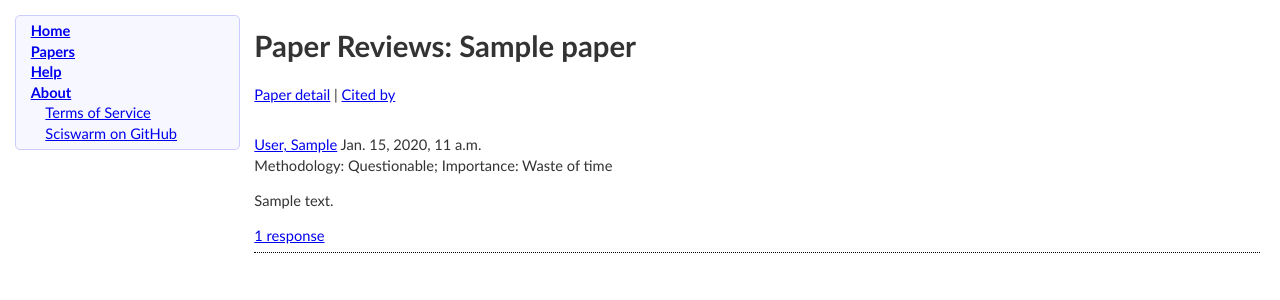
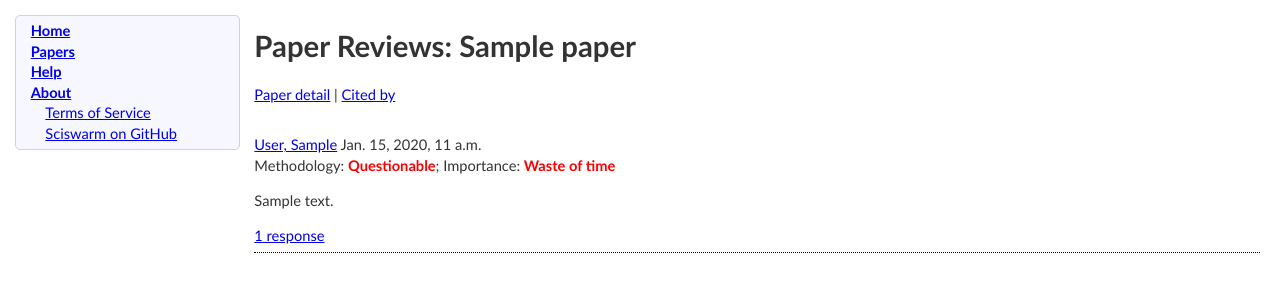
Before and after one commit to nextghost/sciswarm, a Django app: page /p/1/reviews/ in a window 1280 px wide. Shown: the part 60-360 px from the top of the page. Run offline with Django 3.2, Linux system fonts and the light colour scheme; tables that the repository leaves empty hold one stand-in row (values such as "Sample post"); parts of the project's set-up code (start-up, migrations or seed data) failed here and were passed over.

Commit message:
Highlight review ratings with color codes

```diff
--- a/core/models/comment.py
+++ b/core/models/comment.py
@@ -15,7 +15,9 @@
 # along with this program.  If not, see <https://www.gnu.org/licenses/>.
 
 from django.db import models
+from django.forms.utils import flatatt
 from django.urls import reverse
+from django.utils.html import format_html
 from django.utils.translation import ugettext_lazy as _
 from . import const, paper
 
@@ -60,6 +62,28 @@ class PaperReview(BaseComment):
     deleted = models.BooleanField(_('deleted'), editable=False, db_index=True,
         default=False)
 
+    def get_methodology_html(self):
+        css_map = {
+            const.paper_quality_ratings.BAD: 'bad_result',
+            const.paper_quality_ratings.MIXED: 'medium_result',
+            const.paper_quality_ratings.GOOD: 'good_result',
+        }
+        args = {'class': css_map.get(self.methodology)}
+        text = self.get_methodology_display()
+        tpl = '<span{attr}>{text}</span>'
+        return format_html(tpl, attr=flatatt(args), text=text)
+
+    def get_importance_html(self):
+        css_map = {
+            const.paper_importance_ratings.LOW: 'bad_result',
+            const.paper_importance_ratings.MEDIUM: 'medium_result',
+            const.paper_importance_ratings.HIGH: 'good_result',
+        }
+        args = {'class': css_map.get(self.importance)}
+        text = self.get_importance_display()
+        tpl = '<span{attr}>{text}</span>'
+        return format_html(tpl, attr=flatatt(args), text=text)
+
     def get_absolute_url(self):
         return reverse('core:paperreview_detail', kwargs=dict(pk=self.pk))
 
--- a/core/static/css/style.css
+++ b/core/static/css/style.css
@@ -236,3 +236,18 @@ span.author.rejected {
 span.author.unconfirmed {
 	background-color: yellow;
 }
+
+.bad_result {
+	color: red;
+	font-weight: bold;
+}
+
+.medium_result {
+	color: orange;
+	font-weight: bold;
+}
+
+.good_result {
+	color: #00c000;
+	font-weight: bold;
+}
--- a/core/templates/core/comment/delete_paperreview.html
+++ b/core/templates/core/comment/delete_paperreview.html
@@ -8,7 +8,7 @@
 <h1>{% trans 'Delete Paper Review' %}</h1>
 <div class="box">
 <div>{{ object.posted_by|object_link:_('Deleted user') }} {{ object.date_posted }}</div>
-<div>{% with methodology=object.get_methodology_display importance=object.get_importance_display %}{% blocktrans %}Methodology: {{ methodology }}; Importance: {{ importance }}{% endblocktrans %}{% endwith %}</div>
+<div>{% with methodology=object.get_methodology_html importance=object.get_importance_html %}{% blocktrans %}Methodology: {{ methodology }}; Importance: {{ importance }}{% endblocktrans %}{% endwith %}</div>
 <div>{{ object.message|linebreaks }}</div>
 </div>
 <h2>{% trans 'Do you really want to delete this review? You will not be allowed to write another one.' %}</h2>
--- a/core/templates/core/comment/paperreview_detail.html
+++ b/core/templates/core/comment/paperreview_detail.html
@@ -9,7 +9,7 @@
 {{ navbar }}
 <div class="list_item">
 <div>{{ object.posted_by|object_link:_('Deleted user') }} {{ object.date_posted }}{% if user_person == object.posted_by and user_person is not None %} <a href="{% url 'core:edit_paperreview' pk=object.pk %}">{% trans '(Edit)' %}</a> <a href="{% url 'core:delete_paperreview' pk=object.pk %}">{% trans '(Delete)' %}</a>{% endif %}{% if reply_access %} <a href="{% url 'core:create_paperreviewresponse_main' pk=object.pk %}">{% trans '(Reply)' %}</a>{% endif %}</div>
-<div>{% blocktrans with methodology=object.get_methodology_display importance=object.get_importance_display %}Methodology: {{ methodology }}; Importance: {{ importance }}{% endblocktrans %}</div>
+<div>{% blocktrans with methodology=object.get_methodology_html importance=object.get_importance_html %}Methodology: {{ methodology }}; Importance: {{ importance }}{% endblocktrans %}</div>
 <div>{{ object.message|linebreaks }}</div>
 </div>
 <div class="box">
--- a/core/templates/core/comment/paperreview_list.html
+++ b/core/templates/core/comment/paperreview_list.html
@@ -11,7 +11,7 @@
 {% for object in object_list %}
 <div class="list_item">
 <div>{{ object.posted_by|object_link:_('Deleted user') }} {{ object.date_posted }}{% if user_person == object.posted_by and user_person is not None %} <a href="{% url 'core:edit_paperreview' pk=object.pk %}">{% trans '(Edit)' %}</a> <a href="{% url 'core:delete_paperreview' pk=object.pk %}">{% trans '(Delete)' %}</a>{% endif %}{% if user_person is not None %}{% if is_paper_author or user_person == object.posted_by %} <a href="{% url 'core:create_paperreviewresponse_main' pk=object.pk %}">{% trans '(Reply)' %}</a>{% endif %}{% endif %}</div>
-<div>{% blocktrans with methodology=object.get_methodology_display importance=object.get_importance_display %}Methodology: {{ methodology }}; Importance: {{ importance }}{% endblocktrans %}</div>
+<div>{% blocktrans with methodology=object.get_methodology_html importance=object.get_importance_html %}Methodology: {{ methodology }}; Importance: {{ importance }}{% endblocktrans %}</div>
 <div>{{ object.message|linebreaks }}</div>
 <div><a href="{{ object.get_absolute_url }}">{% blocktrans count counter=object.response_count %}{{ counter }} response{% plural %}{{ counter }} responses{% endblocktrans %}</a></div>
 </div>
```
